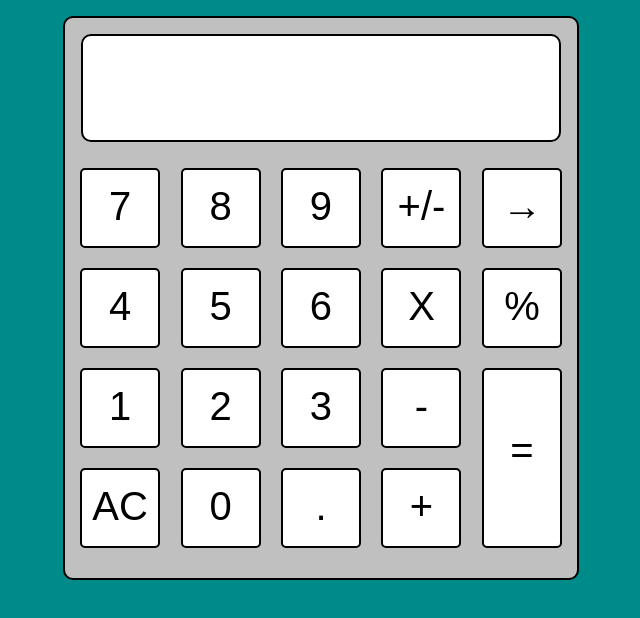
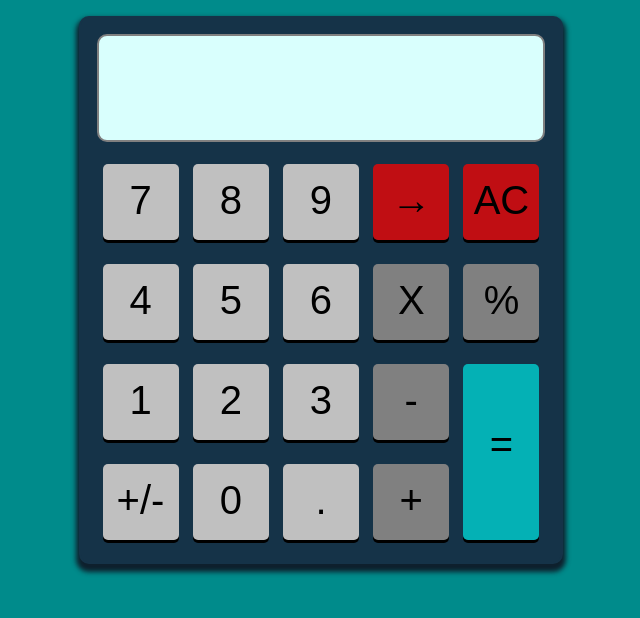
Before and after one commit to ting-prado/calculator, a plain HTML site: page index.html in a window 1280 px wide. Shown: the whole page, without its empty margins (319-959 px from the left). Drawn offline with Linux system fonts and the light colour scheme; a web font is replaced by a local one.

Commit message:
Calc UI with colors and box shadows

```diff
--- a/index.html
+++ b/index.html
@@ -15,8 +15,8 @@
             <div class="key" id="7">7</div>
             <div class="key" id="8">8</div>
             <div class="key" id="9">9</div>
-            <div class="key" id="p/n">+/-</div>
             <div class="key" id="del">→</div>
+            <div class="key" id="clear">AC</div>
             <div class="key" id="4">4</div>
             <div class="key" id="5">5</div>
             <div class="key" id="6">6</div>
@@ -27,7 +27,7 @@
             <div class="key" id="3">3</div>
             <div class="key" id="sub">-</div>
             <div class="key" id="equal">=</div>
-            <div class="key" id="clear">AC</div>
+            <div class="key" id="p/n">+/-</div>
             <div class="key" id="0">0</div>
             <div class="key" id="dec">.</div>
             <div class="key" id="add">+</div>
--- a/styles/style.css
+++ b/styles/style.css
@@ -3,24 +3,25 @@ body {
 }
 
 #entire-calc {
-    border: 2px solid black;
-    width: 32em;
-    height: 35em;
-    background: silver;
+    border: 2px solid #153348;
+    box-shadow: 0 5px 5px 3px #0e202d;
+    width: 30em;
+    height: 34em;
+    background: #153348;
     border-radius: 10px;
     margin: 1em auto;
 }
 
 #display {
-    background: white;
-    border: 2px solid black;
-    margin: 1em;
+    background: #d9fffd;
+    border: 2px solid gray;
+    margin: 1em 1em 0.6em 1em;
     height: 6.5em;
     border-radius: 10px;
 }
 
 #keys {
-    margin: 0.3em;
+    margin: 0 0.9em;
     display: grid;
     grid-template-columns: repeat(5, 1fr);
     grid-template-rows: repeat(4, 1fr);
@@ -30,11 +31,12 @@ body {
 }
 
 .key {
-    background: white;
-    border: 2px solid black;
+    background: silver;
+    color: black;
     height: 1.9em;
     width: 1.9em;
     margin: 0;
+    box-shadow: 0 3px black;
     text-align: center;
     padding: 0;
     line-height: 1.8;
@@ -43,7 +45,16 @@ body {
     font-family: 'Ramabhadra', sans-serif;
 }
 
+#clear, #del {
+    background: #ff0000ba;
+}
+
+#add, #sub, #mul, #div {
+    background: gray;
+}
+
 #equal {
+    background: rgba(0, 206, 206, 0.82);
     height: 4.4em;
     line-height: 4;
     grid-area: 3 / 5 / 5 / 6;
```
